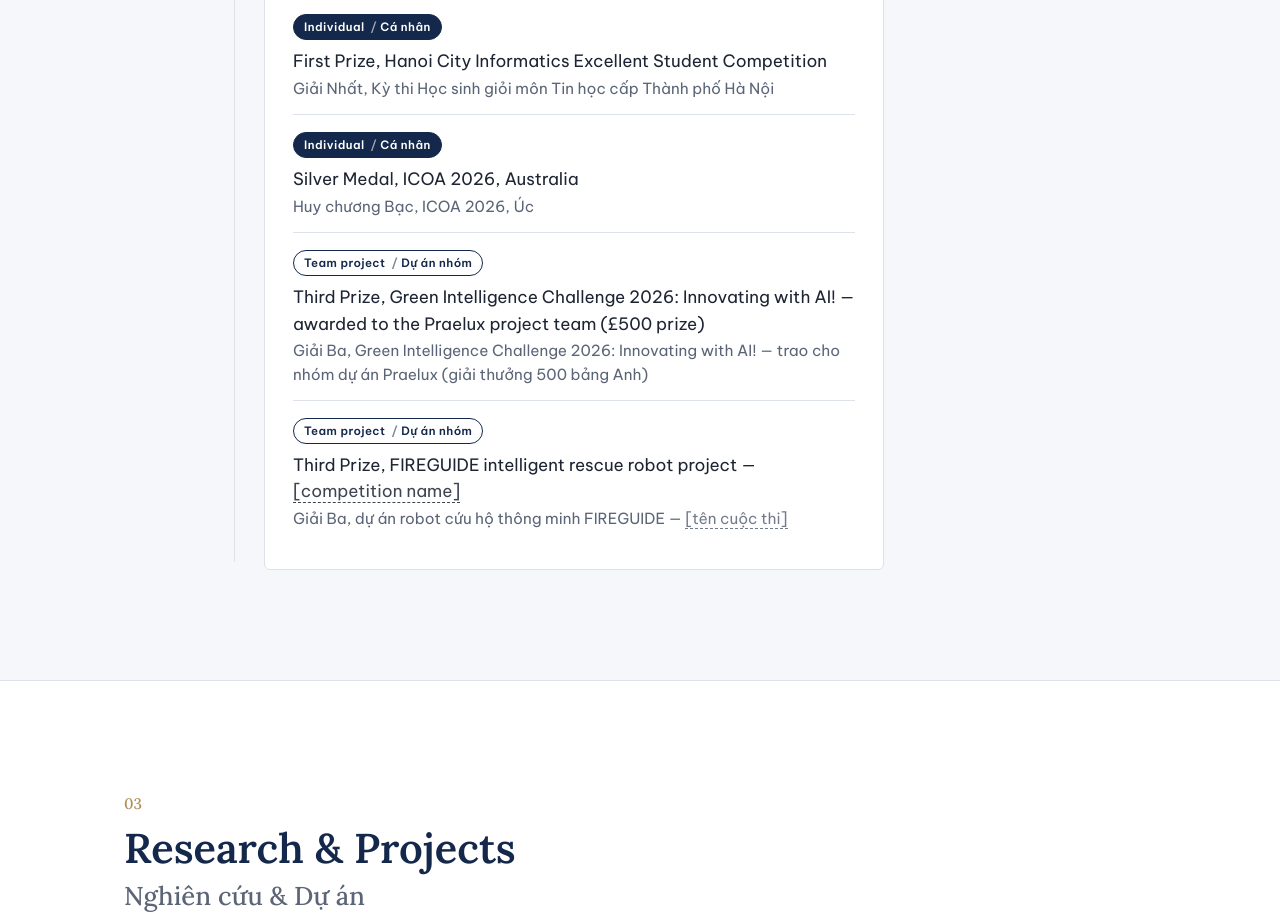
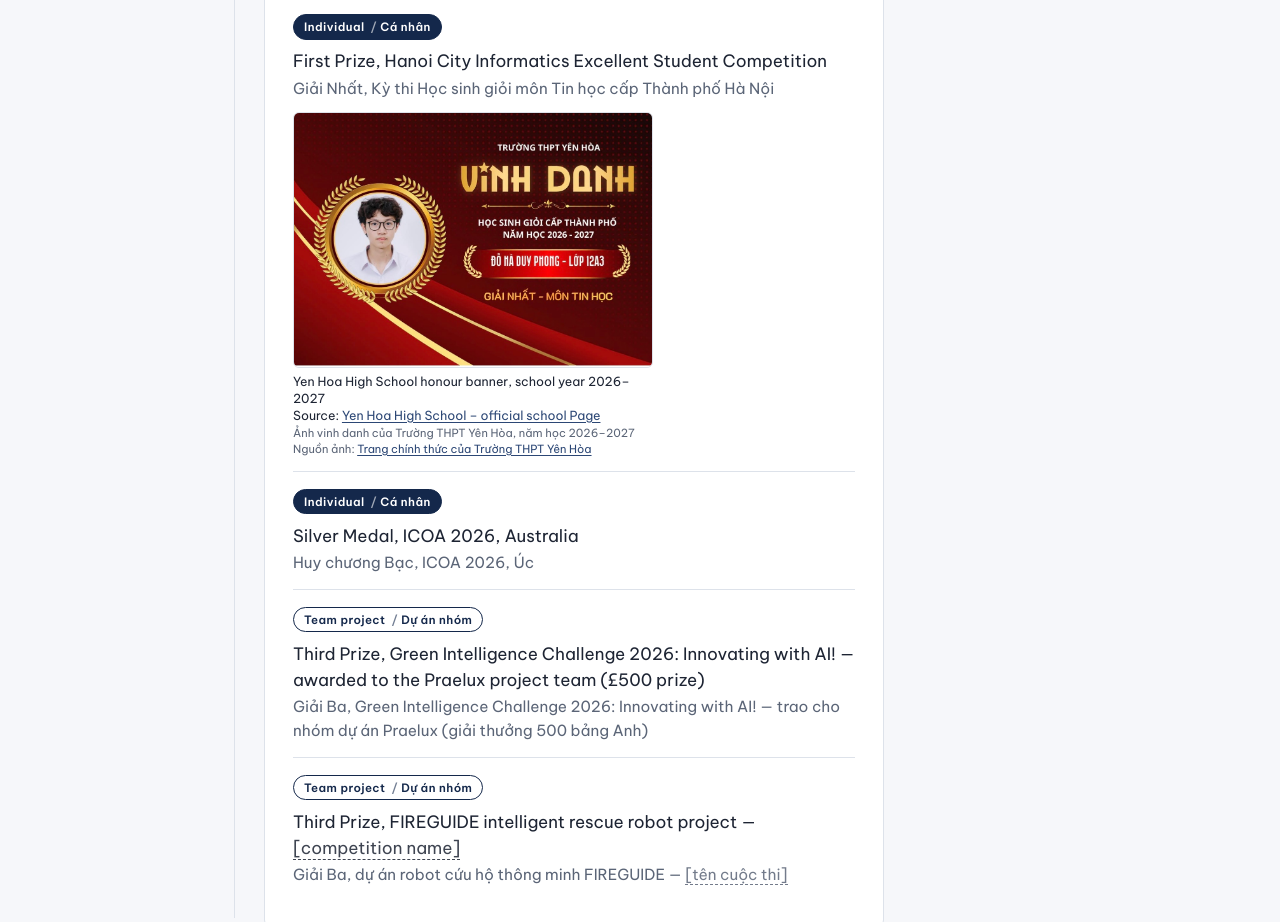
Before and after one commit to duyphong710/duyphong710.github.io, a plain HTML site: page index.html in a window 1280 px wide. Shown: the part 10725-11647 px from the top of the page. Drawn offline with Linux system fonts and the light colour scheme.

Commit message:
Add Yen Hoa High School honour banner for Hanoi City Informatics First Prize
Co-Authored-By: Claude Opus 5.5 <noreply@anthropic.com>

```diff
--- a/index.html
+++ b/index.html
@@ -591,6 +591,16 @@
                   <span class="tag tag-individual"><span class="en">Individual</span><span class="vi" lang="vi">Cá nhân</span></span>
                   <p><span class="en">First Prize, Hanoi City Informatics Excellent Student Competition</span>
                      <span class="vi" lang="vi">Giải Nhất, Kỳ thi Học sinh giỏi môn Tin học cấp Thành phố Hà Nội</span></p>
+                  <!-- Honour banner posted by Yen Hoa High School (click to open full size) -->
+                  <figure class="award-cert">
+                    <a href="images/hsg-tin-hoc-thanh-pho-yen-hoa-vinh-danh.jpg" target="_blank" rel="noopener">
+                      <img src="images/hsg-tin-hoc-thanh-pho-yen-hoa-vinh-danh.jpg" width="1125" height="797" loading="lazy" alt="Yen Hoa High School honour banner: Do Ha Duy Phong, class 12A3, First Prize in Informatics, City-level Excellent Student, school year 2026–2027" />
+                    </a>
+                    <figcaption>
+                      <span class="en">Yen Hoa High School honour banner, school year 2026–2027<br />Source: <a href="https://www.facebook.com/photo/?fbid=1742327817576356&amp;set=pcb.1742331534242651" target="_blank" rel="noopener">Yen Hoa High School – official school Page</a></span>
+                      <span class="vi" lang="vi">Ảnh vinh danh của Trường THPT Yên Hòa, năm học 2026–2027<br />Nguồn ảnh: <a href="https://www.facebook.com/photo/?fbid=1742327817576356&amp;set=pcb.1742331534242651" target="_blank" rel="noopener">Trang chính thức của Trường THPT Yên Hòa</a></span>
+                    </figcaption>
+                  </figure>
                 </li>
                 <li class="award">
                   <!-- ICOA 2026: individual award (confirmed) -->
@@ -1198,6 +1208,16 @@
             <div class="result-body">
               <p><span class="en">First Prize, Hanoi City Informatics Excellent Student Competition</span>
                  <span class="vi" lang="vi">Giải Nhất, Kỳ thi Học sinh giỏi môn Tin học cấp Thành phố Hà Nội</span></p>
+              <!-- Honour banner posted by Yen Hoa High School (click to open full size) -->
+              <figure class="result-cert">
+                <a href="images/hsg-tin-hoc-thanh-pho-yen-hoa-vinh-danh.jpg" target="_blank" rel="noopener">
+                  <img src="images/hsg-tin-hoc-thanh-pho-yen-hoa-vinh-danh.jpg" width="1125" height="797" loading="lazy" alt="Yen Hoa High School honour banner: Do Ha Duy Phong, class 12A3, First Prize in Informatics, City-level Excellent Student, school year 2026–2027" />
+                </a>
+                <figcaption>
+                  <span class="en">Yen Hoa High School honour banner, school year 2026–2027 — click to enlarge<br />Source: <a href="https://www.facebook.com/photo/?fbid=1742327817576356&amp;set=pcb.1742331534242651" target="_blank" rel="noopener">Yen Hoa High School – official school Page</a></span>
+                  <span class="vi" lang="vi">Ảnh vinh danh của Trường THPT Yên Hòa, năm học 2026–2027 — bấm để xem ảnh lớn<br />Nguồn ảnh: <a href="https://www.facebook.com/photo/?fbid=1742327817576356&amp;set=pcb.1742331534242651" target="_blank" rel="noopener">Trang chính thức của Trường THPT Yên Hòa</a></span>
+                </figcaption>
+              </figure>
             </div>
             <span class="tag tag-individual"><span class="en">Individual</span><span class="vi" lang="vi">Cá nhân</span></span>
           </li>
--- a/style.css
+++ b/style.css
@@ -1812,6 +1812,15 @@ h3 .vi {
   line-height: 1.35;
 }
 
+/* Photo source link inside a caption (e.g. the school's official page) */
+.award-cert figcaption a,
+.result-cert figcaption a {
+  color: var(--navy-soft);
+  text-decoration: underline;
+  text-underline-offset: 2px;
+  word-break: break-word;
+}
+
 /* The empty row for future awards looks lighter */
 .result-placeholder {
   background: var(--paper);
```
Also changed, not shown: images/hsg-tin-hoc-thanh-pho-yen-hoa-vinh-danh.jpg (added).
